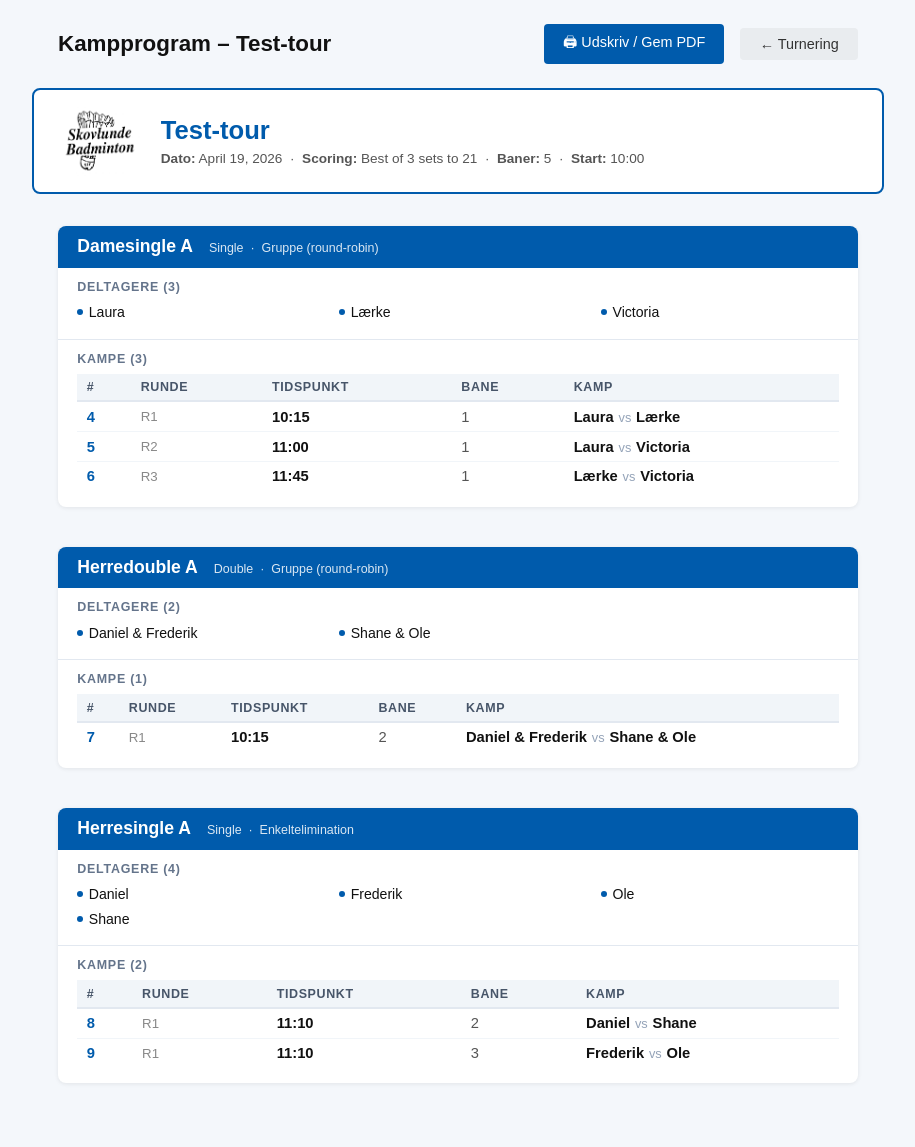
After one commit to MFuglsang/badminton_tournament_planner, a Django app: page /tournaments/1/program/print/ in a window 1280 px wide. The commit adds this page. Shown: the whole page, without its empty margins (182-1097 px from the left). Run offline with Django 5.2, Linux system fonts and the light colour scheme; data comes from the database, SQL or seed files in the repository; both versions use the stored data as it was after the commit.

Commit message:
club logo

```diff
--- a/requirements.txt
+++ b/requirements.txt
@@ -1,4 +1,5 @@
 django
+pillow
 pytest
 pytest-django
 coverage
--- a/tournament_planner/settings.py
+++ b/tournament_planner/settings.py
@@ -118,3 +118,6 @@ USE_TZ = True
 # https://docs.djangoproject.com/en/6.0/howto/static-files/
 
 STATIC_URL = 'static/'
+
+MEDIA_URL = '/media/'
+MEDIA_ROOT = BASE_DIR / 'media'
--- a/tournament_planner/urls.py
+++ b/tournament_planner/urls.py
@@ -17,6 +17,8 @@ Including another URLconf
 from django.contrib import admin
 from django.urls import path, include
 from django.shortcuts import render
+from django.conf import settings
+from django.conf.urls.static import static
 from tournaments.models import Tournament
 import datetime
 
@@ -30,4 +32,4 @@ urlpatterns = [
     path('admin/', admin.site.urls),
     path('players/', include('players.urls')),
     path('tournaments/', include('tournaments.urls')),
-]
+] + static(settings.MEDIA_URL, document_root=settings.MEDIA_ROOT)
--- a/tournaments/forms.py
+++ b/tournaments/forms.py
@@ -11,6 +11,7 @@ class TournamentForm(forms.ModelForm):
             'name', 'date', 'division_model',
             'scoring_model', 'court_count', 'start_time',
             'single_match_duration', 'double_match_duration', 'player_break_time',
+            'logo',
         ]
         widgets = {
             'date': forms.DateInput(attrs={'type': 'date'}),
--- a/tournaments/models.py
+++ b/tournaments/models.py
@@ -50,6 +50,12 @@ class Tournament(models.Model):
         default=False,
         verbose_name=_("Program låst"),
         help_text=_("Når programmet er låst, kan kampprogram og spilleplan ikke ændres."),
+    )
+    logo = models.ImageField(
+        upload_to='tournament_logos/',
+        null=True, blank=True,
+        verbose_name=_("Logo"),
+        help_text=_("Logo vises på udprintede programmer og spilleplaner."),
     )
 
     def __str__(self):
--- a/tournaments/templates/tournaments/tournament_detail.html
+++ b/tournaments/templates/tournaments/tournament_detail.html
@@ -6,6 +6,7 @@
     <div style="display:flex; gap:0.5rem; flex-wrap:wrap;">
         <a href="{% url 'tournament_edit' tournament.pk %}" class="btn btn-secondary">Rediger opsætning</a>
         <a href="{% url 'tournament_schedule' tournament.pk %}" class="btn btn-secondary">📅 Spilleplan</a>
+        <a href="{% url 'tournament_program_print' tournament.pk %}" class="btn btn-secondary" target="_blank">📋 Udprint program</a>
         <a href="{% url 'tournament_scoresheet' tournament.pk %}" class="btn btn-secondary" target="_blank">🖨 Scoresedler</a>
     </div>
 </div>
--- /dev/null
+++ b/tournaments/templates/tournaments/tournament_program_print.html
@@ -0,0 +1,300 @@
+<!DOCTYPE html>
+<html lang="da">
+<head>
+<meta charset="UTF-8">
+<title>Kampprogram – {{ tournament.name }}</title>
+<style>
+  /* ── Base ─── */
+  body {
+    font-family: Arial, Helvetica, sans-serif;
+    background: #f4f7fb;
+    margin: 0;
+    padding: 1.5rem;
+    color: #111;
+    font-size: 0.92rem;
+  }
+
+  /* ── Screen header (hidden at print) ─── */
+  .screen-header {
+    max-width: 800px;
+    margin: 0 auto 1.5rem;
+    display: flex;
+    align-items: center;
+    gap: 1rem;
+    flex-wrap: wrap;
+  }
+  .screen-header h1 { margin: 0; font-size: 1.4rem; flex: 1; }
+  .btn {
+    display: inline-block;
+    padding: 0.5rem 1.2rem;
+    border-radius: 4px;
+    text-decoration: none;
+    font-size: 0.9rem;
+    cursor: pointer;
+    border: none;
+  }
+  .btn-primary   { background: #005BAC; color: #fff; }
+  .btn-secondary { background: #e9ecef; color: #333; }
+
+  /* ── Tournament header block ─── */
+  .tournament-header {
+    max-width: 800px;
+    margin: 0 auto 2rem;
+    border: 2px solid #005BAC;
+    border-radius: 8px;
+    padding: 1rem 1.5rem;
+    background: #fff;
+    display: flex;
+    align-items: center;
+    gap: 1.25rem;
+  }
+  .tournament-header-logo {
+    flex-shrink: 0;
+    max-height: 70px;
+    max-width: 140px;
+    object-fit: contain;
+  }
+  .tournament-header-text { flex: 1; }
+  .tournament-header h2 {
+    margin: 0 0 0.4rem;
+    font-size: 1.6rem;
+    color: #005BAC;
+  }
+  .tournament-header p {
+    margin: 0;
+    color: #555;
+    font-size: 0.85rem;
+  }
+
+  /* ── Division section ─── */
+  .division-section {
+    max-width: 800px;
+    margin: 0 auto 2.5rem;
+    background: #fff;
+    border-radius: 8px;
+    overflow: hidden;
+    box-shadow: 0 1px 4px rgba(0,0,0,.08);
+    page-break-inside: avoid;
+    break-inside: avoid;
+  }
+  .division-heading {
+    background: #005BAC;
+    color: #fff;
+    padding: 0.65rem 1.2rem;
+    display: flex;
+    align-items: baseline;
+    gap: 1rem;
+  }
+  .division-heading h3 { margin: 0; font-size: 1.1rem; }
+  .division-heading span {
+    font-size: 0.78rem;
+    opacity: 0.85;
+  }
+
+  /* ── Players list ─── */
+  .players-block {
+    padding: 0.75rem 1.2rem 0.25rem;
+    border-bottom: 1px solid #e2e8f0;
+  }
+  .players-block h4 {
+    margin: 0 0 0.5rem;
+    font-size: 0.78rem;
+    text-transform: uppercase;
+    letter-spacing: 0.06em;
+    color: #64748b;
+  }
+  .players-grid {
+    display: grid;
+    grid-template-columns: repeat(auto-fill, minmax(180px, 1fr));
+    gap: 0.25rem 1.5rem;
+    margin-bottom: 0.75rem;
+  }
+  .player-entry {
+    font-size: 0.88rem;
+    display: flex;
+    align-items: center;
+    gap: 0.35rem;
+    padding: 0.15rem 0;
+  }
+  .player-bullet {
+    width: 6px;
+    height: 6px;
+    border-radius: 50%;
+    background: #005BAC;
+    flex-shrink: 0;
+  }
+
+  /* ── Matches table ─── */
+  .matches-block {
+    padding: 0.75rem 1.2rem 1rem;
+  }
+  .matches-block h4 {
+    margin: 0 0 0.5rem;
+    font-size: 0.78rem;
+    text-transform: uppercase;
+    letter-spacing: 0.06em;
+    color: #64748b;
+  }
+  table {
+    width: 100%;
+    border-collapse: collapse;
+  }
+  thead th {
+    background: #f1f5f9;
+    padding: 0.4rem 0.6rem;
+    font-size: 0.78rem;
+    text-transform: uppercase;
+    letter-spacing: 0.05em;
+    text-align: left;
+    border-bottom: 2px solid #e2e8f0;
+    color: #475569;
+  }
+  tbody tr { border-bottom: 1px solid #f1f5f9; }
+  tbody tr:last-child { border-bottom: none; }
+  tbody td { padding: 0.4rem 0.6rem; vertical-align: middle; }
+  .match-no { font-weight: 700; color: #005BAC; white-space: nowrap; }
+  .round-col { color: #888; white-space: nowrap; font-size: 0.83rem; }
+  .tid-col { white-space: nowrap; font-weight: 600; }
+  .court-col { color: #555; white-space: nowrap; }
+  .teams-col { font-weight: 600; }
+  .vs { color: #94a3b8; font-weight: 400; font-size: 0.8rem; margin: 0 0.3rem; }
+
+  .no-matches { color: #94a3b8; font-style: italic; font-size: 0.85rem; padding: 0.5rem 0; }
+
+  /* ── Empty state ─── */
+  .empty-state {
+    max-width: 800px;
+    margin: 2rem auto;
+    text-align: center;
+    color: #888;
+    background: #fff;
+    border-radius: 8px;
+    padding: 3rem;
+  }
+
+  /* ── Print overrides ─── */
+  @media print {
+    @page {
+      size: A4 portrait;
+      margin: 12mm 12mm;
+    }
+    body { background: none; padding: 0; }
+    .screen-header { display: none; }
+    .tournament-header {
+      border-color: #000;
+      box-shadow: none;
+      margin-bottom: 8mm;
+    }
+    .tournament-header h2 { color: #000; }
+    .division-section {
+      box-shadow: none;
+      border: 1px solid #aaa;
+      margin-bottom: 8mm;
+      break-inside: avoid;
+      page-break-inside: avoid;
+    }
+    .division-heading { background: #000; }
+    thead th { background: #f1f5f9; }
+    .match-no { color: #000; }
+    .player-bullet { background: #000; }
+  }
+</style>
+</head>
+<body>
+
+<div class="screen-header">
+  <h1>Kampprogram – {{ tournament.name }}</h1>
+  <button class="btn btn-primary" onclick="window.print()">🖨 Udskriv / Gem PDF</button>
+  <a href="{% url 'tournament_detail' tournament.pk %}" class="btn btn-secondary">← Turnering</a>
+</div>
+
+<div class="tournament-header">
+  {% if tournament.logo %}
+  <img src="{{ tournament.logo.url }}" alt="Logo" class="tournament-header-logo">
+  {% endif %}
+  <div class="tournament-header-text">
+    <h2>{{ tournament.name }}</h2>
+    <p>
+      <strong>Dato:</strong> {{ tournament.date }} &nbsp;·&nbsp;
+      <strong>Scoring:</strong> {{ tournament.get_scoring_model_display }} &nbsp;·&nbsp;
+      <strong>Baner:</strong> {{ tournament.court_count }}
+      {% if tournament.start_time %} &nbsp;·&nbsp; <strong>Start:</strong> {{ tournament.start_time|time:"H:i" }}{% endif %}
+    </p>
+  </div>
+</div>
+
+{% if division_data %}
+  {% for dd in division_data %}
+  <div class="division-section">
+
+    <div class="division-heading">
+      <h3>{{ dd.division.name }}</h3>
+      <span>{{ dd.division.get_discipline_display }} &nbsp;·&nbsp; {{ dd.division.get_tournament_type_display }}</span>
+    </div>
+
+    {# ── Spillerliste ─── #}
+    <div class="players-block">
+      <h4>Deltagere ({{ dd.teams|length }})</h4>
+      {% if dd.teams %}
+      <div class="players-grid">
+        {% for team in dd.teams %}
+        <div class="player-entry">
+          <span class="player-bullet"></span>
+          {{ team.name }}
+        </div>
+        {% endfor %}
+      </div>
+      {% else %}
+      <p class="no-matches">Ingen deltagere tilmeldt endnu.</p>
+      {% endif %}
+    </div>
+
+    {# ── Kampliste ─── #}
+    <div class="matches-block">
+      <h4>Kampe ({{ dd.matches|length }})</h4>
+      {% if dd.matches %}
+      <table>
+        <thead>
+          <tr>
+            <th>#</th>
+            <th>Runde</th>
+            {% if dd.matches.0.scheduled_time %}<th>Tidspunkt</th><th>Bane</th>{% endif %}
+            <th>Kamp</th>
+          </tr>
+        </thead>
+        <tbody>
+          {% for match in dd.matches %}
+          <tr>
+            <td class="match-no">{{ match.match_number }}</td>
+            <td class="round-col">R{{ match.match_round }}</td>
+            {% if match.scheduled_time %}
+            <td class="tid-col">{{ match.scheduled_time|time:"H:i" }}</td>
+            <td class="court-col">{{ match.court|default:"–" }}</td>
+            {% elif dd.matches.0.scheduled_time %}
+            <td class="tid-col">–</td>
+            <td class="court-col">–</td>
+            {% endif %}
+            <td class="teams-col">
+              {{ match.team1.name }}<span class="vs">vs</span>{{ match.team2.name }}
+            </td>
+          </tr>
+          {% endfor %}
+        </tbody>
+      </table>
+      {% else %}
+      <p class="no-matches">Ingen kampe genereret endnu for denne division.</p>
+      {% endif %}
+    </div>
+
+  </div>
+  {% endfor %}
+
+{% else %}
+<div class="empty-state">
+  <div style="font-size:2rem; margin-bottom:0.5rem;">📋</div>
+  <p>Ingen divisioner fundet i denne turnering.</p>
+</div>
+{% endif %}
+
+</body>
+</html>
--- a/tournaments/urls.py
+++ b/tournaments/urls.py
@@ -14,6 +14,7 @@ urlpatterns = [
     path('match/<int:pk>/start/', views.match_start, name='match_start'),
     path('match/<int:pk>/walkover/', views.match_walkover, name='match_walkover'),
     path('<int:pk>/scoresheet/', views.tournament_scoresheet, name='tournament_scoresheet'),
+    path('<int:pk>/program/print/', views.tournament_program_print, name='tournament_program_print'),
     path('division/<int:pk>/scoresheet/', views.division_scoresheet, name='division_scoresheet'),
     path('<int:pk>/schedule/', views.tournament_schedule, name='tournament_schedule'),
     path('<int:pk>/schedule/generate/', views.tournament_generate_time_schedule, name='tournament_generate_time_schedule'),
--- a/tournaments/views.py
+++ b/tournaments/views.py
@@ -16,7 +16,7 @@ def tournament_list(request):
 
 def tournament_create(request):
     if request.method == 'POST':
-        form = TournamentForm(request.POST)
+        form = TournamentForm(request.POST, request.FILES)
         if form.is_valid():
             tournament = form.save()
             messages.success(request, f'Turnering "{tournament.name}" er oprettet.')
@@ -29,7 +29,7 @@ def tournament_create(request):
 def tournament_edit(request, pk):
     tournament = get_object_or_404(Tournament, pk=pk)
     if request.method == 'POST':
-        form = TournamentForm(request.POST, instance=tournament)
+        form = TournamentForm(request.POST, request.FILES, instance=tournament)
         if form.is_valid():
             form.save()
             messages.success(request, f'Turnering "{tournament.name}" er opdateret.')
@@ -222,6 +222,35 @@ def tournament_scoresheet(request, pk):
     })
 
 
+def tournament_program_print(request, pk):
+    """Print-venligt samlet kampprogram for hele turneringen, division for division."""
+    tournament = get_object_or_404(Tournament, pk=pk)
+    divisions = tournament.divisions.prefetch_related(
+        'teams', 'teams__player1', 'teams__player2',
+        'matches__team1', 'matches__team2',
+    ).order_by('name')
+    division_data = []
+    for division in divisions:
+        teams = list(division.teams.select_related('player1', 'player2').order_by('name'))
+        matches = list(
+            division.matches
+            .exclude(match_number=None)
+            .exclude(team2__isnull=True)
+            .exclude(team1__isnull=True)
+            .select_related('team1', 'team2')
+            .order_by('match_round', 'match_number')
+        )
+        division_data.append({
+            'division': division,
+            'teams': teams,
+            'matches': matches,
+        })
+    return render(request, 'tournaments/tournament_program_print.html', {
+        'tournament': tournament,
+        'division_data': division_data,
+    })
+
+
 def division_scoresheet(request, pk):
     division = get_object_or_404(Division, pk=pk)
     matches = (
```
Also changed, not shown: players/templates/players/player_schedule_print.html (+16 -0 lines), players/views.py (+7 -1 lines), tournaments/templates/tournaments/scoresheet.html (+8 -0 lines), tournaments/templates/tournaments/tournament_form.html (+12 -1 lines), db.sqlite3, media/tournament_logos/logo.png (added), tournaments/migrations/0013_tournament_logo.py (added).
